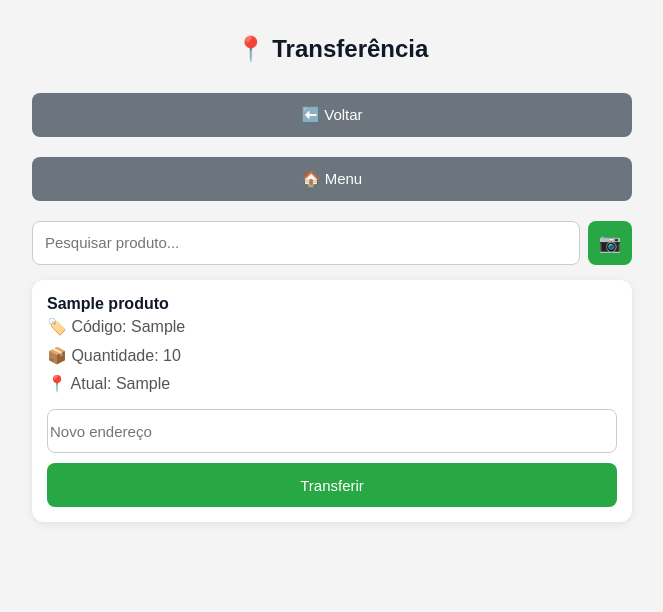
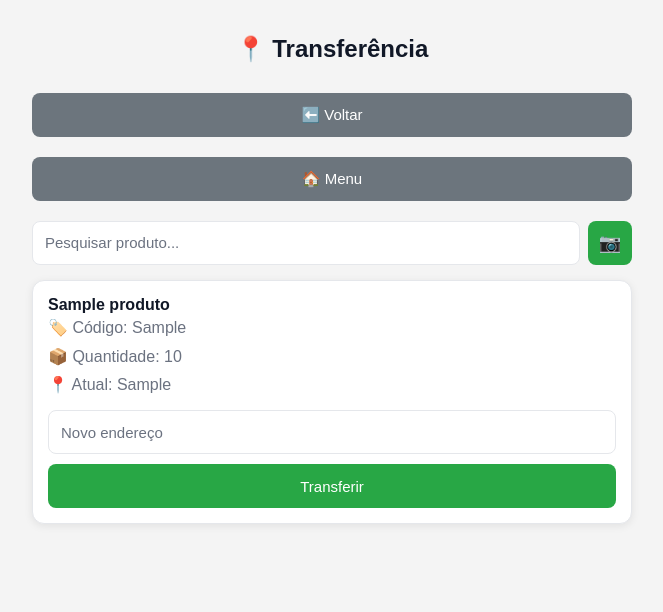
Before and after one commit to Guilherme20266/estoque-system, a Flask app: page /transferencia in a window 1280 px wide. Shown: the top 612 px of the page, without its empty margins (308-971 px from the left). Run offline with Flask 3, Linux system fonts and the light colour scheme; the visitor is signed in with stand-in values (Sample User, id 1); tables that the repository leaves empty hold one stand-in row (values such as "Sample post"); parts of the project's set-up code (start-up, migrations or seed data) failed here and were passed over.

Commit message:
Update transferencia.html

```diff
--- a/templates/transferencia.html
+++ b/templates/transferencia.html
@@ -8,20 +8,33 @@
 
 {% block style %}
 
+html{
+    min-height:100%;
+    background:var(--bg) !important;
+}
+
 body{
     font-family:Arial;
-    background:#f4f4f4;
+    background:var(--bg) !important;
+    color:var(--text);
     margin:0;
     padding:15px;
+    min-height:100vh;
+    box-sizing:border-box;
+    transition:
+        background-color .25s ease,
+        color .25s ease;
 }
 
 .box{
     max-width:600px;
     margin:auto;
+    background:transparent !important;
 }
 
 h2{
     text-align:center;
+    color:var(--text);
 }
 
 /* botões */
@@ -48,8 +61,23 @@ h2{
     height:44px;
     padding:0 12px;
     border-radius:8px;
-    border:1px solid #ccc;
+    border:1px solid var(--border);
+    background:var(--input-bg);
+    color:var(--input-text);
     font-size:15px;
+    outline:none;
+    transition:
+        background-color .25s ease,
+        color .25s ease,
+        border-color .25s ease;
+}
+
+.search::placeholder{
+    color:var(--text-secondary);
+}
+
+.search:focus{
+    box-shadow:0 0 0 2px #2563eb;
 }
 
 .cam-btn{
@@ -68,11 +96,23 @@ h2{
 
 /* card */
 .card{
-    background:white;
+    background:var(--surface);
+    color:var(--text);
     padding:15px;
     border-radius:12px;
     margin-bottom:12px;
     box-shadow:0 2px 8px rgba(0,0,0,.08);
+    border:1px solid var(--border);
+    transition:
+        background-color .25s ease,
+        color .25s ease,
+        border-color .25s ease;
+}
+
+body.dark-mode .card{
+    background:var(--surface) !important;
+    color:var(--text) !important;
+    border-color:var(--border) !important;
 }
 
 input,button{
@@ -80,9 +120,28 @@ input,button{
     height:44px;
     margin-top:10px;
     border-radius:8px;
-    border:1px solid #ccc;
     font-size:15px;
     box-sizing:border-box;
+}
+
+input{
+    padding:0 12px;
+    border:1px solid var(--border);
+    background:var(--input-bg);
+    color:var(--input-text);
+    outline:none;
+    transition:
+        background-color .25s ease,
+        color .25s ease,
+        border-color .25s ease;
+}
+
+input::placeholder{
+    color:var(--text-secondary);
+}
+
+input:focus{
+    box-shadow:0 0 0 2px #2563eb;
 }
 
 button{
@@ -94,11 +153,11 @@ button{
 
 /* infos */
 .info{
-    color:#555;
+    color:var(--text-secondary);
     line-height:1.8;
 }
 
-/* FLASH ISOLADO (não vaza pra outras telas) */
+/* FLASH ISOLADO */
 .flash-box{
     margin-bottom:12px;
 }
@@ -123,7 +182,9 @@ button{
     border:1px solid #f5c6cb;
 }
 
-a{ text-decoration:none; }
+a{
+    text-decoration:none;
+}
 
 #reader{
     display:none;
```
